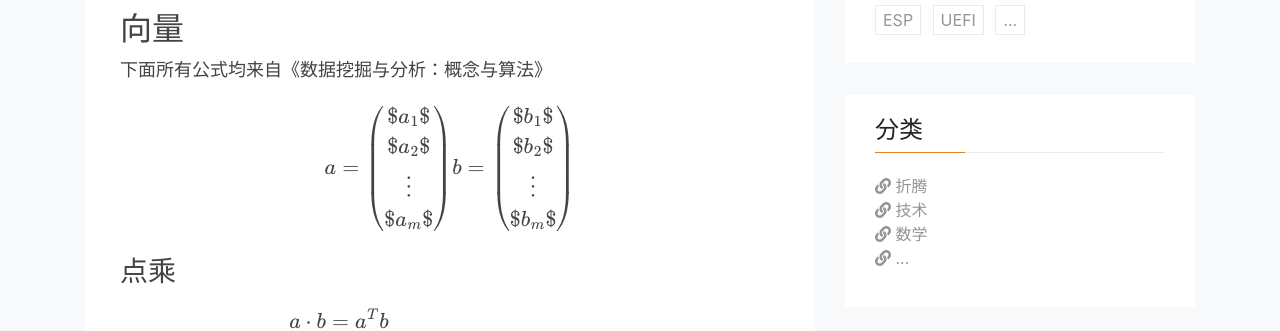
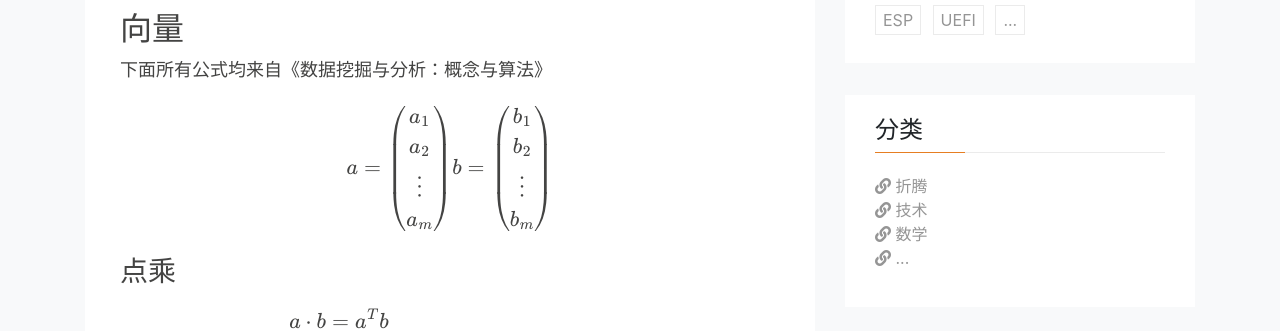
Before and after one commit to xubiaosunny/xubiaosunny.github.io, a Jekyll site: the page built from _posts/data_analysis/2019-09-27-matrix_vector_and_latex.md, in a window 1280 px wide. Shown: the part 382-713 px from the top of the page. Built offline with Jekyll 4.4.1, drawn with Linux system fonts in a browser that asks for light colours; formulas are drawn with MathJax 3; comment, search, counter and statistics services are not loaded.

```diff
--- a/_posts/data_analysis/2019-09-27-matrix_vector_and_latex.md
+++ b/_posts/data_analysis/2019-09-27-matrix_vector_and_latex.md
@@ -17,19 +17,19 @@ tags: Latex 向量 矩阵
 $$
 a = \left (
   \begin{array}{c}
-    $a_{1}$ \\
-    $a_{2}$ \\
+    a_{1} \\
+    a_{2} \\
     \vdots \\
-    $a_{m}$ \\
+    a_{m} \\
   \end{array}
  \right )
 
 b = \left (
     \begin{array}{c}
-        $b_{1}$ \\
-    $b_{2}$ \\
+        b_{1} \\
+    b_{2} \\
     \vdots \\
-    $b_{m}$ \\
+    b_{m} \\
       \end{array}
     \right )
 $$
```
